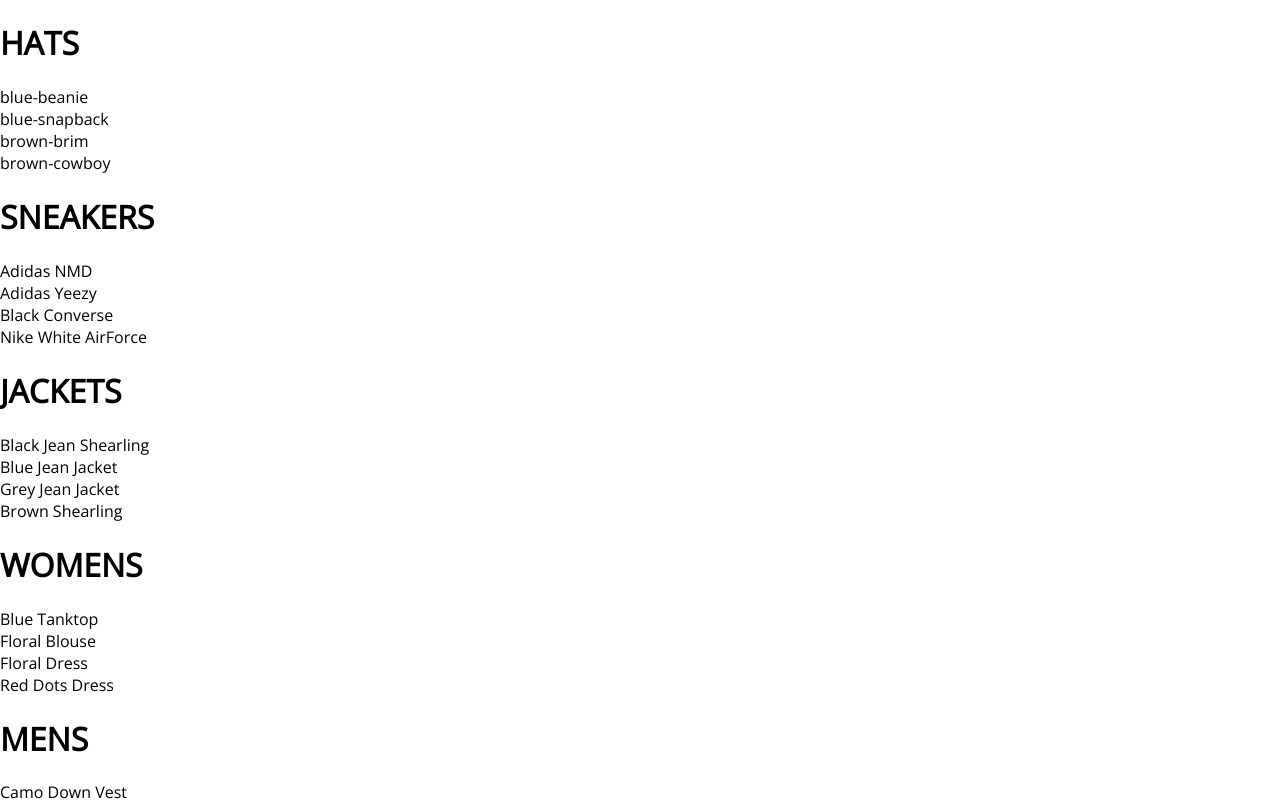
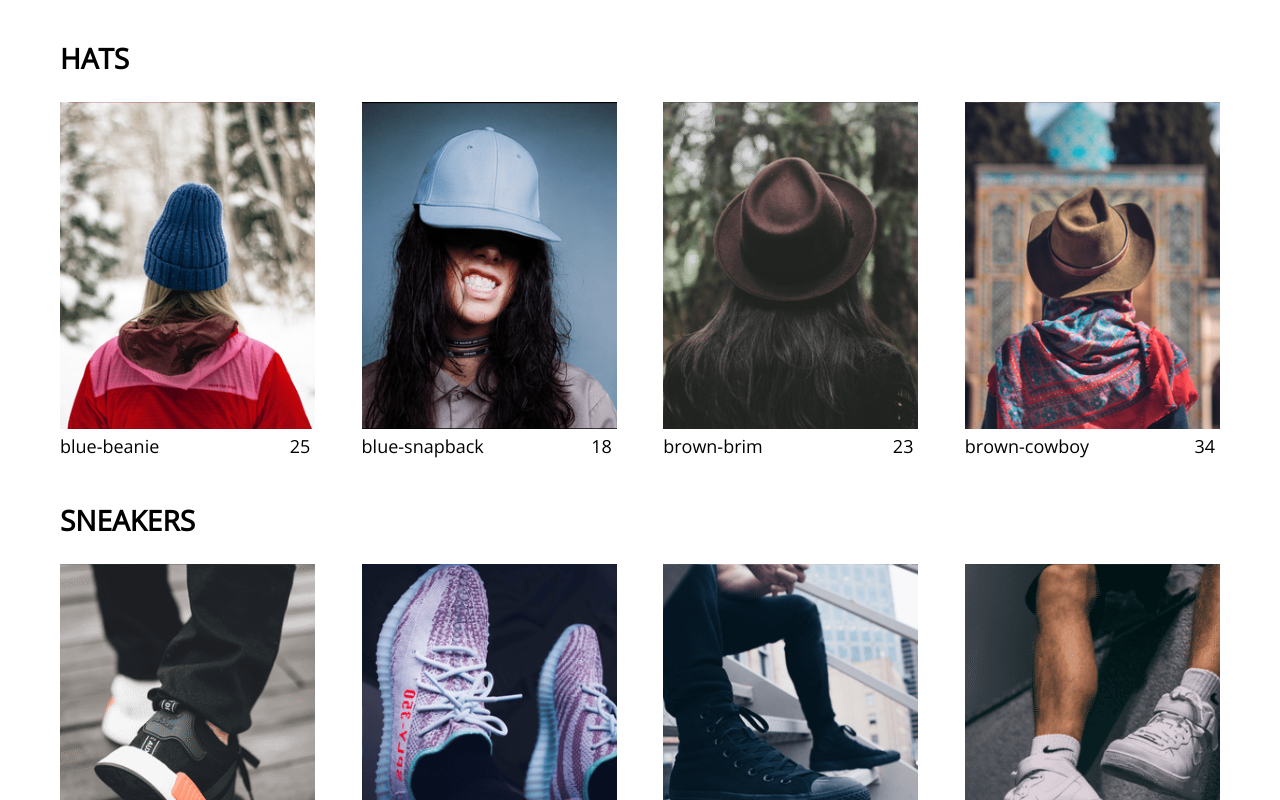
Before and after one commit to Drakula034/crwn-clothing, a React (Create React App) app: page /shop in a window 1280 px wide. Shown: the top 800 px of the page. Built offline with nearby package versions, Linux system fonts and the light colour scheme.

Commit message:
updating app with a collection preview and collection item component

```diff
--- a/src/App.css
+++ b/src/App.css
@@ -1,3 +1,4 @@
 body{
     font-family: 'Open Sans', sans-serif;
+    padding: 20px 60px;
 }
--- /dev/null
+++ b/src/components/collection-item/collection-item.component.jsx
@@ -0,0 +1,16 @@
+import React from "react";
+
+import "./collection-item.styles.scss";
+
+const CollectionItem = ({ id, name, imageUrl, title, price }) => (
+  <div className="collection-item">
+    <div className="image" style={{ backgroundImage: `url(${imageUrl})` }} />
+    <div className="collection-footer">
+      <span className="name">{name}</span>
+      <span className="price">{price}</span>
+
+    </div>
+  </div>
+);
+
+export default CollectionItem;
--- /dev/null
+++ b/src/components/collection-item/collection-item.styles.scss
@@ -0,0 +1,33 @@
+.collection-item{
+    width: 22%;
+    display: flex;
+    flex-direction: column;
+    height: 350px;
+    align-items: center;
+
+    .image{
+        width: 100%;
+        height: 95%;
+        background-size: cover;
+        background-position: center;
+        margin-bottom: 5px;
+    }
+
+    .collection-footer{
+        width: 100%;
+        height: 5%;
+        display: flex;
+        justify-content: center;
+        font-size: 18px;
+
+        .name{
+            width: 90%;
+            margin-bottom: 15px;
+        }
+
+        .price{
+            width: 10%;
+        }
+    }
+
+}
--- a/src/components/collection-preview/collection-preview.component.jsx
+++ b/src/components/collection-preview/collection-preview.component.jsx
@@ -1,5 +1,7 @@
 import React from "react";
+import CollectionItem from "../collection-item/collection-item.component";
 import "./collection-preview.styles.scss";
+
 
 const CollectionPreview = ({ title, items }) => (
   <div className="collection-preview">
@@ -7,8 +9,8 @@
     <div className="preview">
       {items
         .filter((item, index) => index < 4)
-        .map((item) => (
-          <div key={item.id}>{item.name}</div>
+        .map(({id, ...itemProps}) => (
+          <CollectionItem key={id} {...itemProps} />
         ))}
     </div>
   </div>
--- a/src/components/collection-preview/collection-preview.styles.scss
+++ b/src/components/collection-preview/collection-preview.styles.scss
@@ -0,0 +1,15 @@
+.collection-preview{
+    display: flex;
+    flex-direction: column;
+    margin-bottom: 30px;
+
+    .title{
+        font-size: 28px;
+        margin-bottom: 25px;
+    }
+
+    .preview{
+        display: flex;
+        justify-content: space-between;
+    }
+}
--- a/src/pages/shoppage/shoppage.data.js
+++ b/src/pages/shoppage/shoppage.data.js
@@ -209,37 +209,37 @@
         {
           id: 1,
           name: 'Camo Down Vest',
-          imageUrl: `${process.env.PUBLIC_URL}/resources/static/images/shop-img/womens/camo-vest.png`,
+          imageUrl: `${process.env.PUBLIC_URL}/resources/static/images/shop-img/mens/camo-vest.png`,
           price: 325
         },
         {
           id: 2,
           name: 'Floral T-shirt',
-          imageUrl: `${process.env.PUBLIC_URL}/resources/static/images/shop-img/womens/floral-shirt.png`,
+          imageUrl: `${process.env.PUBLIC_URL}/resources/static/images/shop-img/mens/floral-shirt.png`,
           price: 20
         },
         {
           id: 3,
           name: 'Black & White Longsleeve',
-          imageUrl: `${process.env.PUBLIC_URL}/resources/static/images/shop-img/womens/long-sleeve.png`,
+          imageUrl: `${process.env.PUBLIC_URL}/resources/static/images/shop-img/mens/long-sleeve.png`,
           price: 25
         },
         {
           id: 4,
           name: 'Pink T-shirt',
-          imageUrl: `${process.env.PUBLIC_URL}/resources/static/images/shop-img/womens/pink-shirt.png`,
+          imageUrl: `${process.env.PUBLIC_URL}/resources/static/images/shop-img/mens/pink-shirt.png`,
           price: 25
         },
         {
           id: 5,
           name: 'Jean Long Sleeve',
-          imageUrl: `${process.env.PUBLIC_URL}/resources/static/images/shop-img/womens/roll-up-jean-shirt.png`,
+          imageUrl: `${process.env.PUBLIC_URL}/resources/static/images/shop-img/mens/roll-up-jean-shirt.png`,
           price: 40
         },
         {
           id: 6,
           name: 'Burgundy T-shirt',
-          imageUrl: `${process.env.PUBLIC_URL}/resources/static/images/shop-img/womens/polka-dot-shirt.png`,
+          imageUrl: `${process.env.PUBLIC_URL}/resources/static/images/shop-img/mens/polka-dot-shirt.png`,
           price: 25
         }
       ]
```
